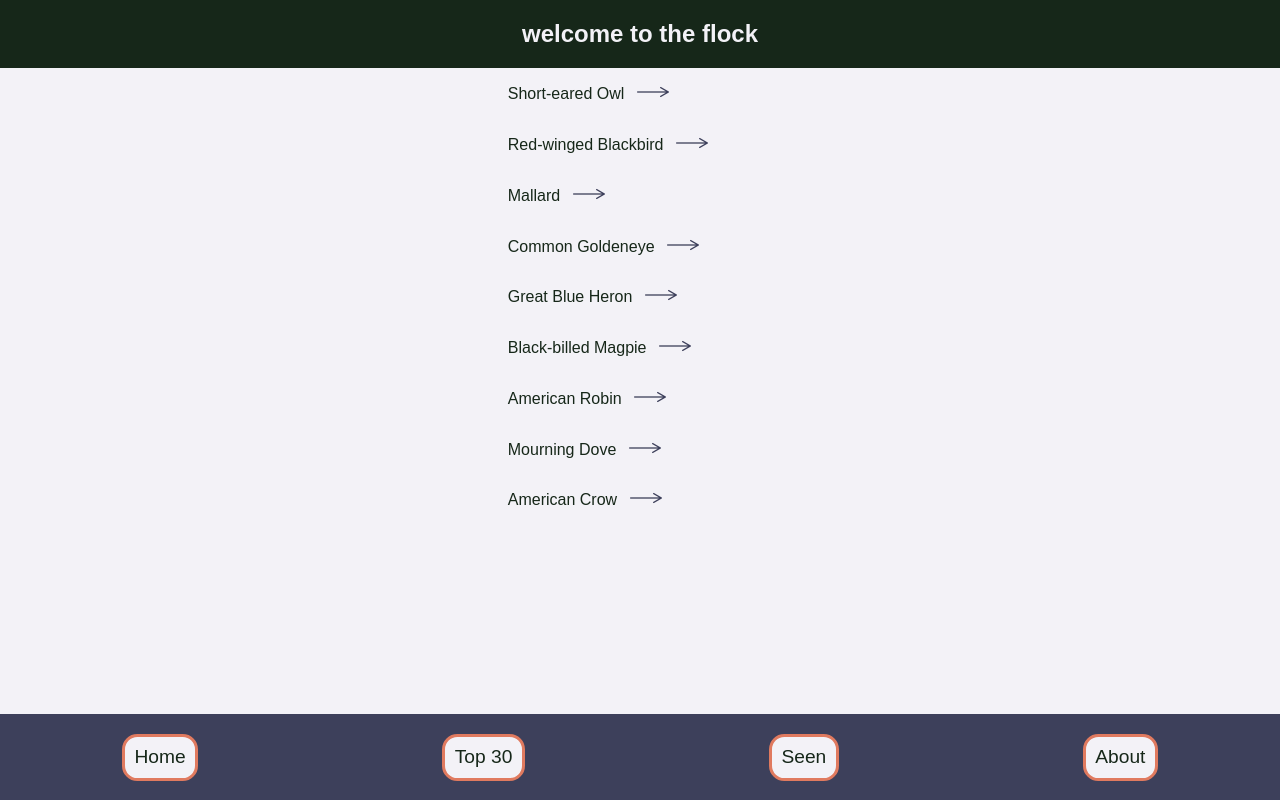
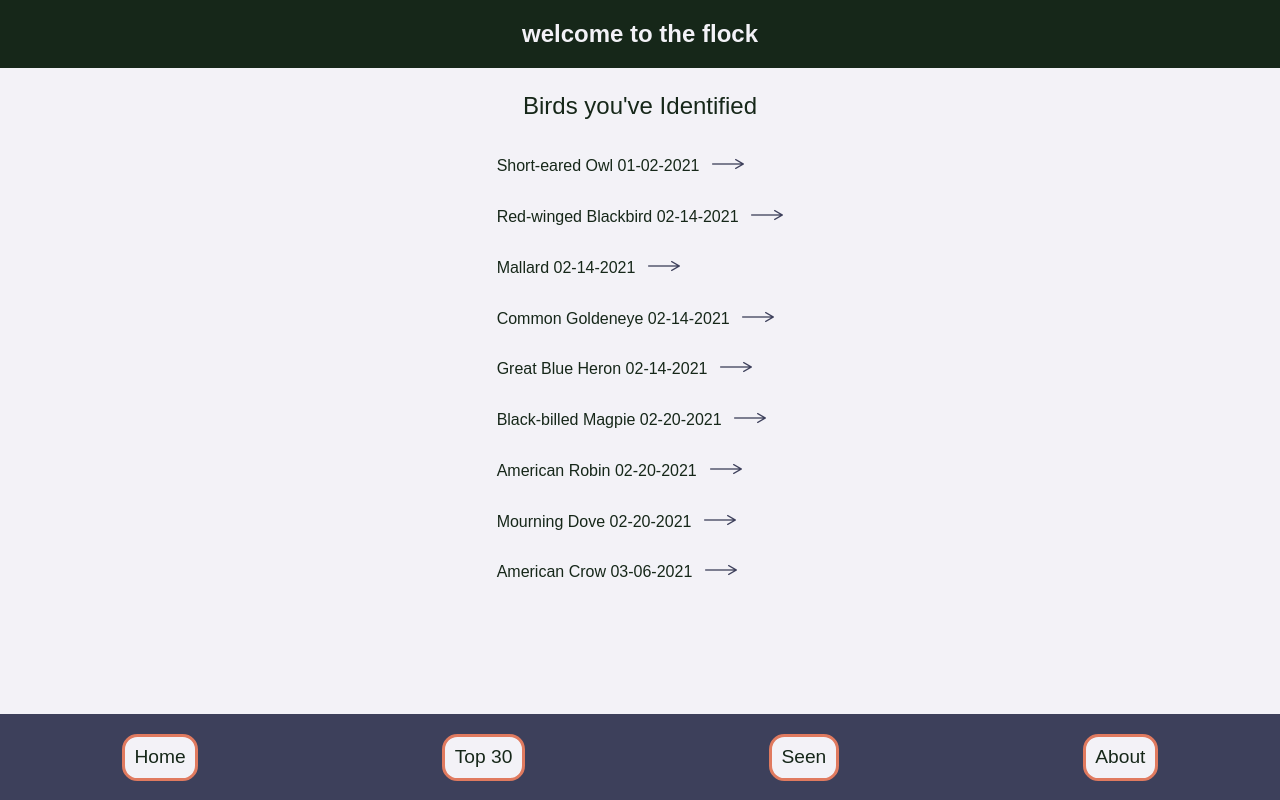
Before and after one commit to gaj23/bigbirds, a React (Create React App) app: page /seen in a window 1280 px wide. Built offline with nearby package versions, Linux system fonts and the light colour scheme.

Commit message:
Style personal life and sightings

```diff
--- a/src/Components/PersonalList/PersonalList.css
+++ b/src/Components/PersonalList/PersonalList.css
@@ -0,0 +1,50 @@
+@import url('https://fonts.googleapis.com/css2?family=Nunito+Sans:wght@200;300;700&display=swap');
+
+.sightingsList {
+  position: relative;
+  top: 4.5em;
+  display: flex;
+  flex-direction: column;
+  align-items: center;
+  color: #162719;
+  font-family: 'Nunito-sans', sans-serif;
+}
+
+h2 {
+  font-weight: 300;
+}
+
+table {
+  width: 95%;
+  color: #162719;
+  display: flex;
+  flex-direction: column;
+  align-items: center;
+}
+
+table tbody {
+  height: 28em;
+  overflow: scroll;
+}
+
+table th {
+  padding: .5em;
+  margin: .2em;
+  font-weight: 300;
+  text-decoration: underline;
+}
+
+table tr {
+  color: #162719;
+  width: 90%;
+  padding: .3em;
+  margin: .1em;
+}
+
+table td {
+  color: #162719;
+  width:100%;
+  padding: .3em;
+  margin: .1em;
+  font-weight: 200;
+}
--- a/src/Components/Sighting/Sighting.css
+++ b/src/Components/Sighting/Sighting.css
@@ -0,0 +1,9 @@
+td {
+  display: flex;
+  align-items: center;
+}
+
+img {
+  margin-left: .8em;
+  width: 2em;
+}
--- a/src/Components/Sighting/Sighting.js
+++ b/src/Components/Sighting/Sighting.js
@@ -5,10 +5,11 @@ import arrow from '../../Assets/go-to.png';
 
 const Sighting = ( { bird } ) => {
   const { speciesCode, comName, dateSeen } = bird
+  //need to edit date seen
   return (
     <tr>
       <td>
-        { comName }
+        { comName } {dateSeen}
         <Link to={
           {
             pathname: `/bird_details/${speciesCode}`,
```
